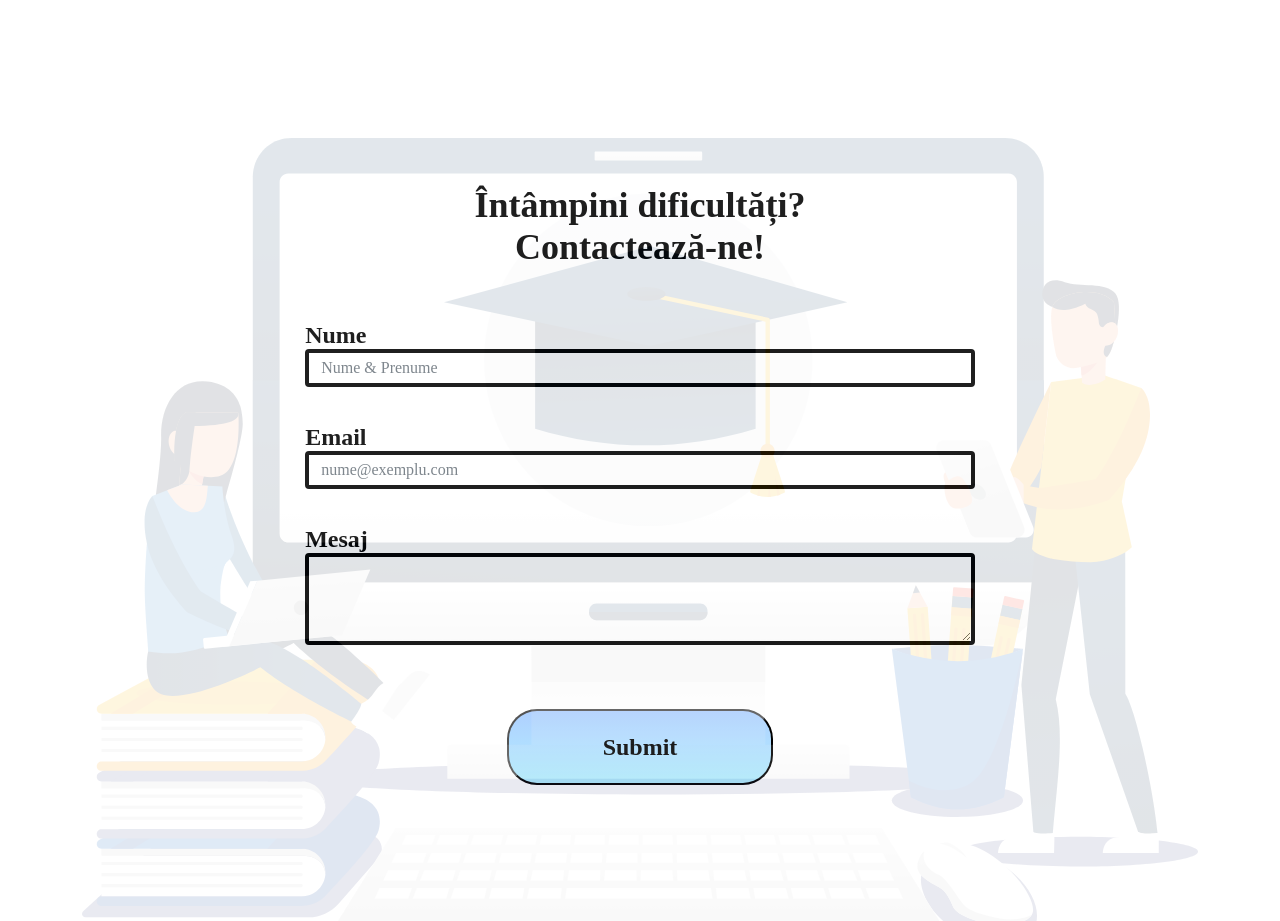
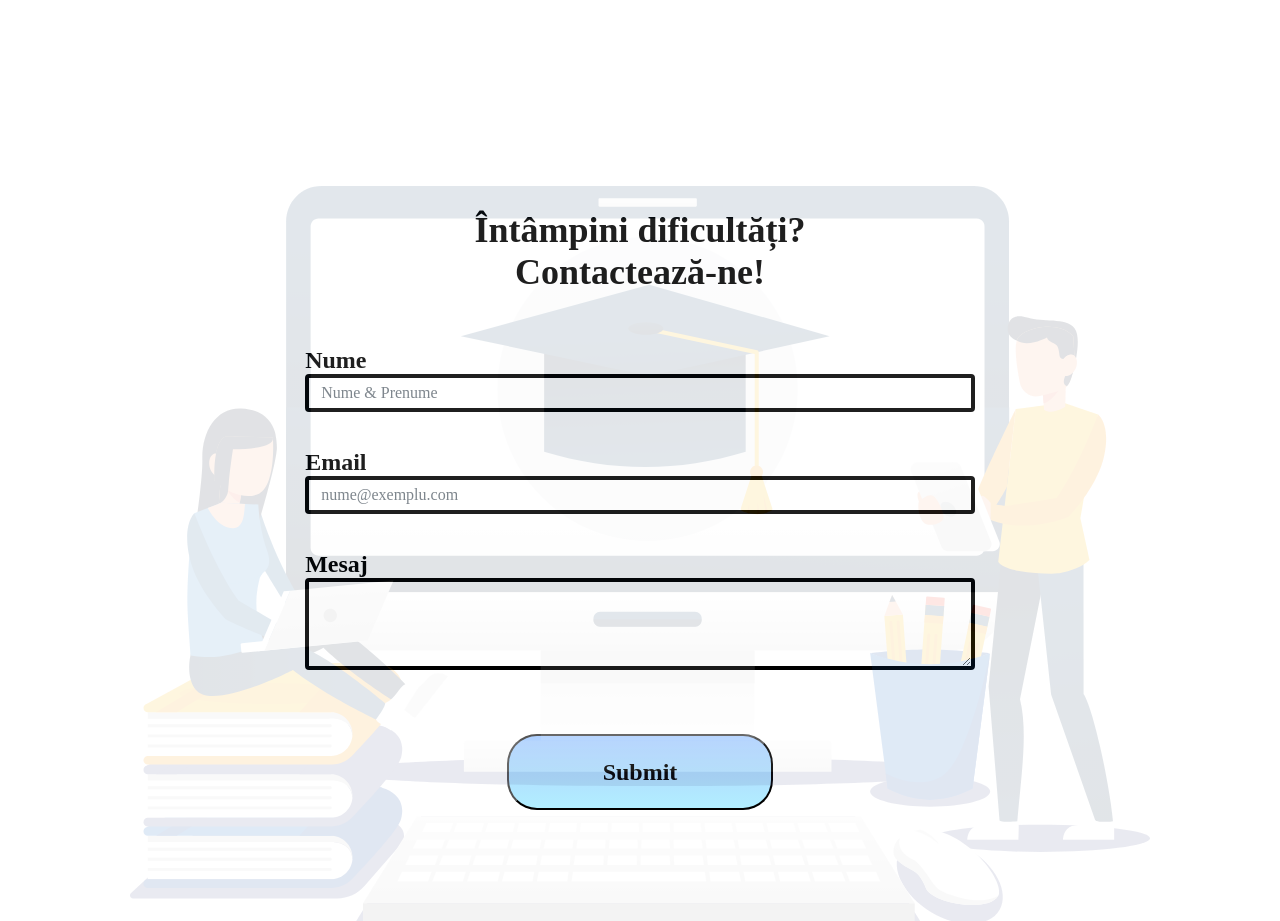
Before and after one commit to marinelacotoi/Bazaroo, a plain HTML site: page index.html in a window 1280 px wide. Shown: the part 1540-2461 px from the top of the page. Drawn offline with nearby package versions, Linux system fonts and the light colour scheme.

Commit message:
Finished project

```diff
--- a/index.html
+++ b/index.html
@@ -161,7 +161,7 @@
 
   <!-- ======= Contact ======= -->
   <div class="container contact-container" id="contactSection">
-    <img src="assets/img/Group.svg" alt="" class="contact-pic">
+    <img src="assets/img/Group.svg" alt="" class="p-5 contact-pic">
     <form class="contact-form">
       <div class="contact-title">Întâmpini dificultăți?
         Contactează-ne!</div>
```
